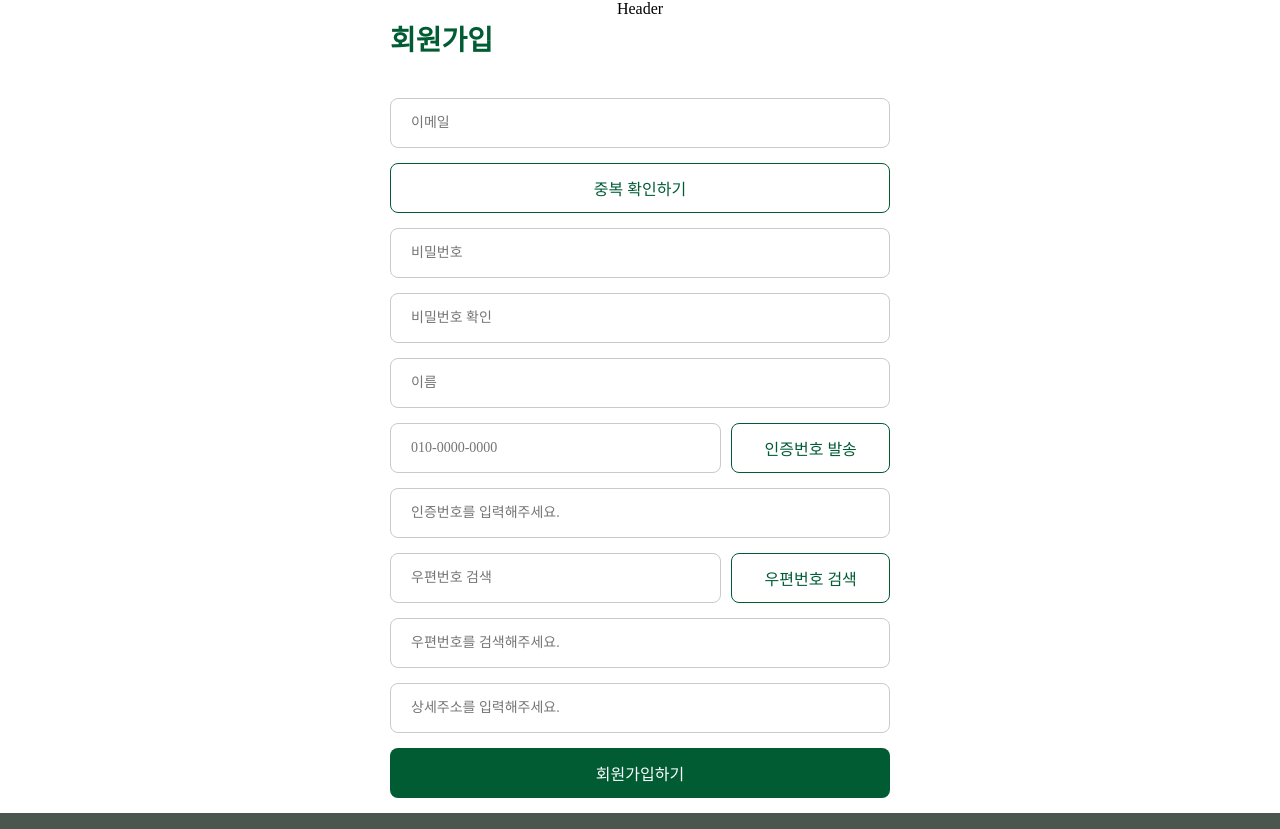
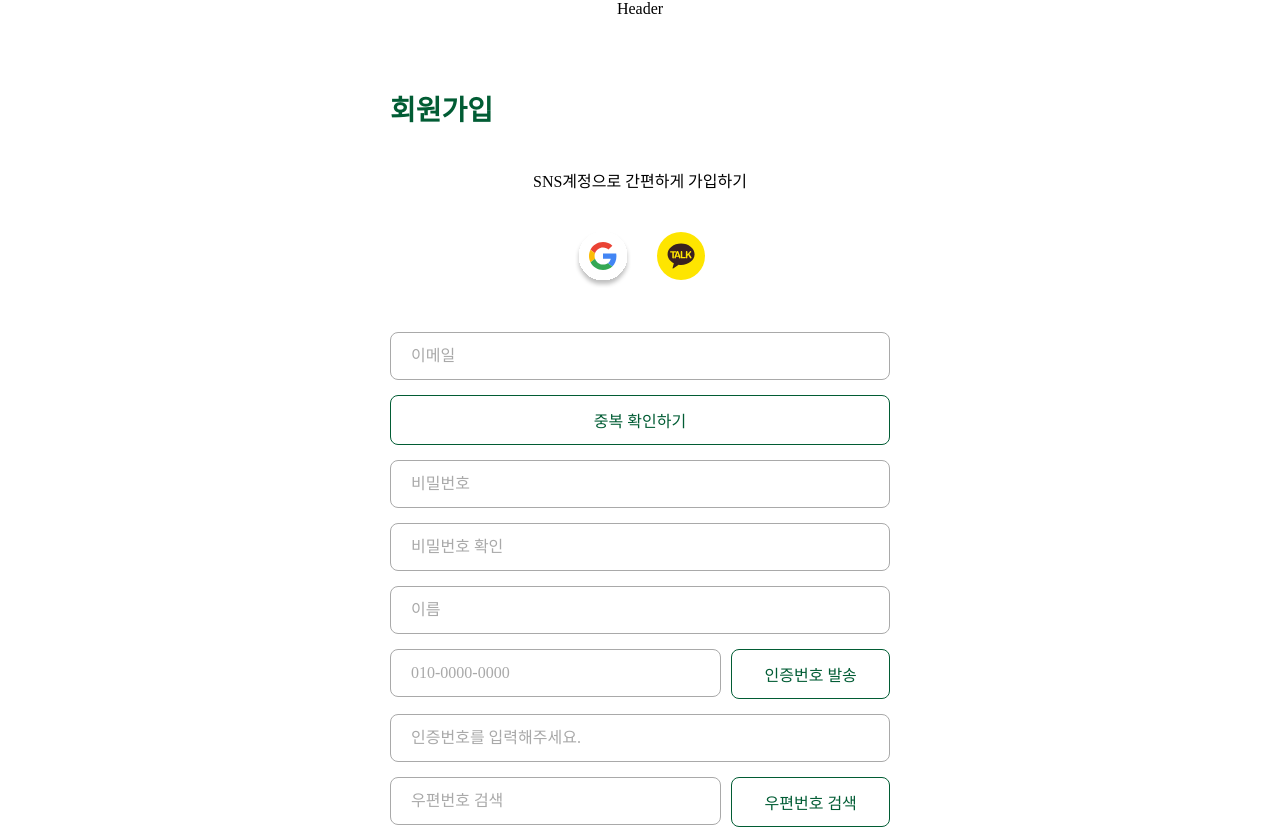
Before and after one commit to Earth-mas/Earth-mas_client, a React (Create React App) app: page /signup in a window 1280 px wide. Shown: the top 829 px of the page. Built offline with nearby package versions, Linux system fonts and the light colour scheme; a web font is replaced by a local one.

Commit message:
style: 공통컴포넌트 props 연결

```diff
--- a/src/components/commons/button/contained/ContainedButton01.tsx
+++ b/src/components/commons/button/contained/ContainedButton01.tsx
@@ -1,6 +1,7 @@
 import styled from '@emotion/styled';
 import { FontFamily, FontSize } from 'styles/FontStyles';
 import { Colors } from 'styles/Colors';
+import { FormEvent, MouseEvent } from 'react';
 
 const Button = styled.button`
   width: 100%;
@@ -19,8 +20,16 @@ const Button = styled.button`
 interface IContainedButton01Props {
   content: string;
   color: string;
+  onClick?: (
+    e: MouseEvent<HTMLButtonElement> | FormEvent<HTMLFormElement>,
+  ) => void;
+  type?: 'submit' | 'button' | 'reset' | undefined;
 }
 
 export default function ContainedButton01(props: IContainedButton01Props) {
-  return <Button color={props.color}>{props.content}</Button>;
+  return (
+    <Button color={props.color} onClick={props.onClick} type={props.type}>
+      {props.content}
+    </Button>
+  );
 }
--- a/src/components/commons/button/contained/ContainedButton02.tsx
+++ b/src/components/commons/button/contained/ContainedButton02.tsx
@@ -19,8 +19,14 @@ const Button = styled.button`
 interface IContainedButton02Props {
   content: string;
   color: string;
+  onClick?: () => void;
+  type?: 'submit' | 'button' | 'reset' | undefined;
 }
 
 export default function ContainedButton02(props: IContainedButton02Props) {
-  return <Button color={props.color}>{props.content}</Button>;
+  return (
+    <Button color={props.color} onClick={props.onClick} type={props.type}>
+      {props.content}
+    </Button>
+  );
 }
--- a/src/components/commons/button/outlined/OutliendButton01.tsx
+++ b/src/components/commons/button/outlined/OutlinedButton01.tsx
@@ -30,8 +30,14 @@ const Button = styled.button`
 interface IOutlinedButton01Props {
   content: string;
   color: string;
+  onClick?: () => void;
+  type?: 'submit' | 'button' | 'reset' | undefined;
 }
 
 export default function OutlinedButton01(props: IOutlinedButton01Props) {
-  return <Button color={props.color}>{props.content}</Button>;
+  return (
+    <Button color={props.color} onClick={props.onClick} type={props.type}>
+      {props.content}
+    </Button>
+  );
 }
--- a/src/components/commons/inputs/Input01.tsx
+++ b/src/components/commons/inputs/Input01.tsx
@@ -1,4 +1,5 @@
 import styled from '@emotion/styled';
+import { ChangeEvent } from 'react';
 import { Colors } from 'styles/Colors';
 import { FontFamily, FontSize } from 'styles/FontStyles';
 
@@ -23,10 +24,23 @@ const Input = styled.input`
 `;
 
 interface IInput01Props {
-  content?: string;
+  placeholder?: string;
   type: string;
+  onChange?: (e: ChangeEvent<HTMLInputElement>) => void;
+  disabled?: boolean;
+  autoComplete?: string;
+  id?: string;
 }
 
 export default function Input01(props: IInput01Props) {
-  return <Input type={props.type} placeholder={props.content} />;
+  return (
+    <Input
+      type={props.type}
+      placeholder={props.placeholder}
+      onChange={props.onChange}
+      disabled={props.disabled}
+      autoComplete={props.autoComplete}
+      id={props.id}
+    />
+  );
 }
--- a/src/components/commons/inputs/Input02.tsx
+++ b/src/components/commons/inputs/Input02.tsx
@@ -33,7 +33,7 @@ const Input = styled.input`
 `;
 
 interface IInput02Props {
-  content?: string;
+  placeholder?: string;
 }
 
 export default function Input02(props: IInput02Props) {
@@ -42,7 +42,7 @@ export default function Input02(props: IInput02Props) {
       <span>
         <SearchIcon />
       </span>
-      <Input type="text" placeholder={props.content} />
+      <Input type="text" placeholder={props.placeholder} />
     </Search>
   );
 }
--- a/src/components/units/login/LoginContents.tsx
+++ b/src/components/units/login/LoginContents.tsx
@@ -3,6 +3,7 @@ import store from 'storejs';
 import { ChangeEvent, FormEvent, MouseEvent, useState } from 'react';
 import { LoginWrapper } from './LoginContents.styles';
 import { GoogleIcon, KaKaoIcon } from 'assets/svgs';
+import { Link } from 'react-router-dom';
 
 interface IProps {
   handleClose: () => void;
@@ -87,7 +88,9 @@ const LoginContents = ({ handleClose }: IProps) => {
       <p className="signUp">
         회원이 아니신가요?
         <button>
-          <strong>지금 가입하세요.</strong>
+          <Link to="/signup">
+            <strong>지금 가입하세요.</strong>
+          </Link>
         </button>
       </p>
     </LoginWrapper>
--- a/src/components/units/login/index.tsx
+++ b/src/components/units/login/index.tsx
@@ -15,7 +15,7 @@ const Login = () => {
   return (
     <>
       <button type="button" onClick={handleClick}>
-        로그인 버튼
+        로그인
       </button>
       {isOpen && (
         <Modal>
--- a/src/components/units/signUp/SignUp.container.tsx
+++ b/src/components/units/signUp/SignUp.container.tsx
@@ -1,7 +1,9 @@
-import { ChangeEvent, useState } from 'react';
+import { ChangeEvent, FormEvent, MouseEvent, useState } from 'react';
 import axios from 'axios';
 import { GoogleIcon, KaKaoIcon } from 'assets/svgs';
 import { InputWrapper, SignUpWrapper } from './SignUp.styles';
+import Input01 from 'components/commons/inputs/Input01';
+import ContainedButton01 from 'components/commons/button/contained/ContainedButton01';
 
 export default function SignUp() {
   const [name, setName] = useState('');
@@ -34,7 +36,10 @@ export default function SignUp() {
   const onChangeAddress2 = (e: ChangeEvent<HTMLInputElement>) => {
     setAddress2(e.target.value);
   };
-  const onClickSignUp = () => {
+  const onClickSignUp = (
+    e: MouseEvent<HTMLButtonElement> | FormEvent<HTMLFormElement>,
+  ) => {
+    e.preventDefault();
     const data = {
       name,
       email,
@@ -48,67 +53,89 @@ export default function SignUp() {
       .post('http://34.64.224.198:3000/user', data)
       .then(res => console.log(res));
   };
+
   return (
     <SignUpWrapper>
       <h1>회원가입</h1>
-      <input type="text" onChange={onChangeEmail} placeholder="이메일" />
-      <button className="defaultButton">중복 확인하기</button>
-      <input
+      <div className="socialSignUp">
+        <p>SNS계정으로 간편하게 가입하기</p>
+        <section>
+          <button>
+            <GoogleIcon />
+          </button>
+          <button>
+            <KaKaoIcon />
+          </button>
+        </section>
+      </div>
+      <form onSubmit={onClickSignUp}>
+        <Input01 type="text" onChange={onChangeEmail} placeholder="이메일" />
+        <button type="button" className="defaultButton">
+          중복 확인하기
+        </button>
+        <Input01
           type="password"
           onChange={onChangePassword}
           placeholder="비밀번호"
+          autoComplete="false"
         />
-      <input
+        <Input01
           type="password"
           onChange={onChangePassword}
           placeholder="비밀번호 확인"
+          autoComplete="false"
         />
-      <input type="text" onChange={onChangeName} placeholder="이름" />
+        <Input01 type="text" onChange={onChangeName} placeholder="이름" />
         <InputWrapper>
-        <input
+          <Input01
             type="tel"
             onChange={onChangePhone}
             placeholder="010-0000-0000"
           />
           <button
+            type="button"
             className="defaultButton"
             style={{ width: 250, marginLeft: 10 }}
           >
             인증번호 발송
           </button>
         </InputWrapper>
-      <input
+        <Input01
           type="text"
           onChange={onChangePhone}
           placeholder="인증번호를 입력해주세요."
         />
         <InputWrapper>
-        <input
+          <Input01
             type="text"
             onChange={onChangeAddressnumber}
             placeholder="우편번호 검색"
           />
           <button
+            type="button"
             className="defaultButton "
             style={{ width: 250, marginLeft: 10 }}
           >
             우편번호 검색
           </button>
         </InputWrapper>
-      <input
+        <Input01
           type="text"
           onChange={onChangeAddress1}
           placeholder="우편번호를 검색해주세요."
           disabled
         />
-      <input
+        <Input01
           type="text"
           onChange={onChangeAddress2}
           placeholder="상세주소를 입력해주세요."
         />
-      <button className="signUpButton" onClick={onClickSignUp}>
-        회원가입하기
-      </button>
+        <ContainedButton01
+          color="main"
+          content="회원가입하기"
+          onClick={onClickSignUp}
+        />
+      </form>
     </SignUpWrapper>
   );
 }
--- a/src/components/units/signUp/SignUp.styles.ts
+++ b/src/components/units/signUp/SignUp.styles.ts
@@ -7,21 +7,36 @@ export const SignUpWrapper = styled.main`
   flex-direction: column;
   width: 500px;
   margin: 0 auto;
+  padding-bottom: 100px;
 
   h1 {
+    margin-top: 70px;
     font-size: ${FontSize.LARGE_T};
     color: ${Colors.MAIN};
     padding-bottom: 40px;
   }
 
+  .socialSignUp {
+    display: flex;
+    flex-direction: column;
+    align-items: center;
+    font-size: ${FontSize.MEDIUM_C};
+
+    p {
+      padding-bottom: 15px;
+    }
+
+    section {
+      display: flex;
+      align-items: flex-start;
+      justify-content: space-between;
+      width: 130px;
+      padding: 25px 0 40px;
+    }
+  }
+
   input {
-    width: 100%;
-    border: 1px solid ${Colors.B40};
-    height: 50px;
-    font-size: ${FontSize.SMALL};
-    padding: 0 20px;
     margin-bottom: 15px;
-    border-radius: 8px;
   }
 
   .defaultButton {
@@ -34,6 +49,10 @@ export const SignUpWrapper = styled.main`
     border-radius: 8px;
     margin-bottom: 15px;
     font-size: ${FontSize.MEDIUM_C};
+
+    &:hover {
+      background-color: rgba(1, 92, 52, 0.05);
+    }
   }
 
   .signUpButton {
--- a/src/pages/market/index.tsx
+++ b/src/pages/market/index.tsx
@@ -1,6 +1,6 @@
 import ContainedButton01 from 'components/commons/button/contained/ContainedButton01';
 import ContainedButton02 from 'components/commons/button/contained/ContainedButton02';
-import OutlinedButton01 from 'components/commons/button/outlined/OutliendButton01';
+import OutlinedButton01 from 'components/commons/button/outlined/OutlinedButton01';
 import Input01 from 'components/commons/inputs/Input01';
 import Input02 from 'components/commons/inputs/Input02';
 
@@ -8,14 +8,14 @@ export default function MarketPage() {
   return (
     <div>
       Market
-      <ContainedButton01 content={'상품 등록'} color={'main'} />
-      <ContainedButton01 content={'상품 등록'} color={'sub'} />
-      <OutlinedButton01 content={'상품 수정'} color={'main'} />
-      <OutlinedButton01 content={'상품 수정'} color={'sub'} />
-      <Input01 content={'인풋입니다'} type={'text'} />
-      <Input02 content="검색어를 입력해주세요" />
-      <ContainedButton02 content={'더보기'} color={'main'} />
-      <ContainedButton02 content={'더보기'} color={'sub'} />
+      <ContainedButton01 content="상품 등록" color="main" />
+      <ContainedButton01 content="상품 등록" color="sub" />
+      <OutlinedButton01 content="상품 수정" color="main" />
+      <OutlinedButton01 content="상품 수정" color="sub" />
+      <Input01 placeholder="인풋입니다" type="text" />
+      <Input02 placeholder="검색어를 입력해주세요" />
+      <ContainedButton02 content="더보기" color="main" />
+      <ContainedButton02 content="더보기" color="sub" />
     </div>
   );
 }
```
Lines whose indentation alone changed are shown as unchanged.
